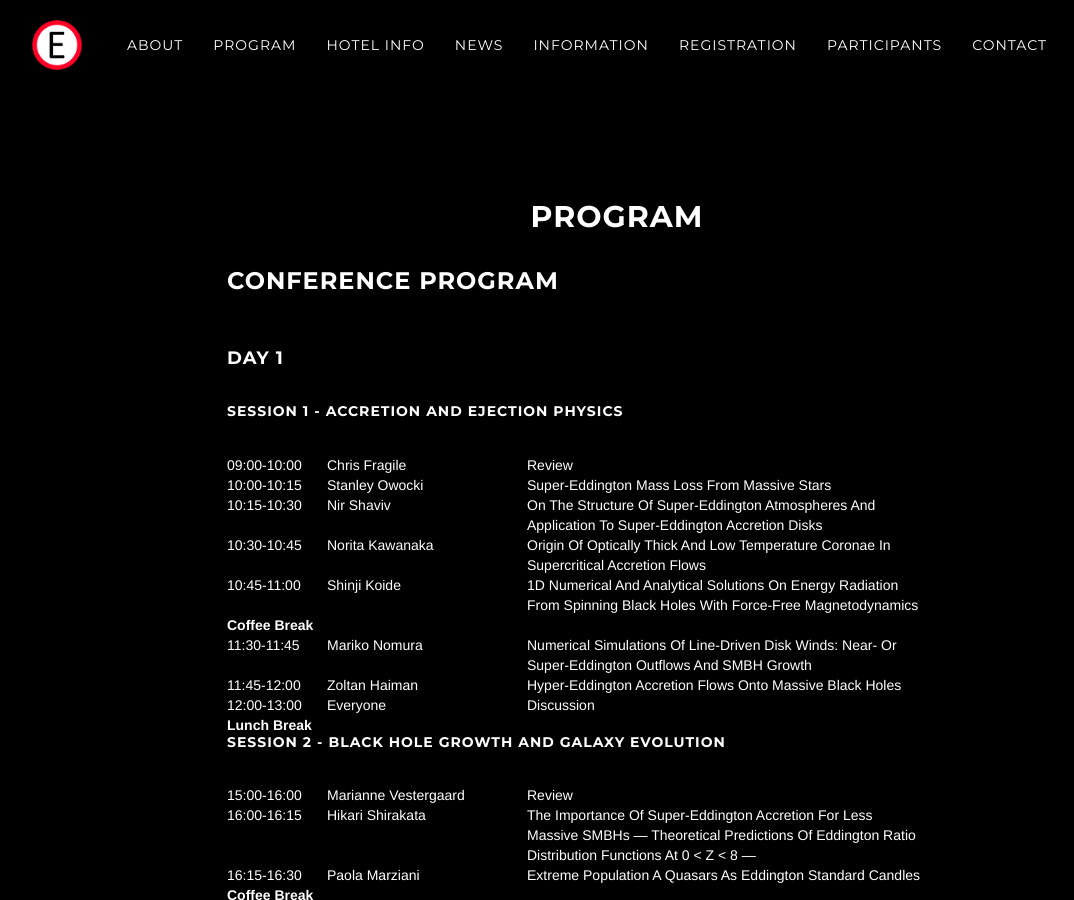
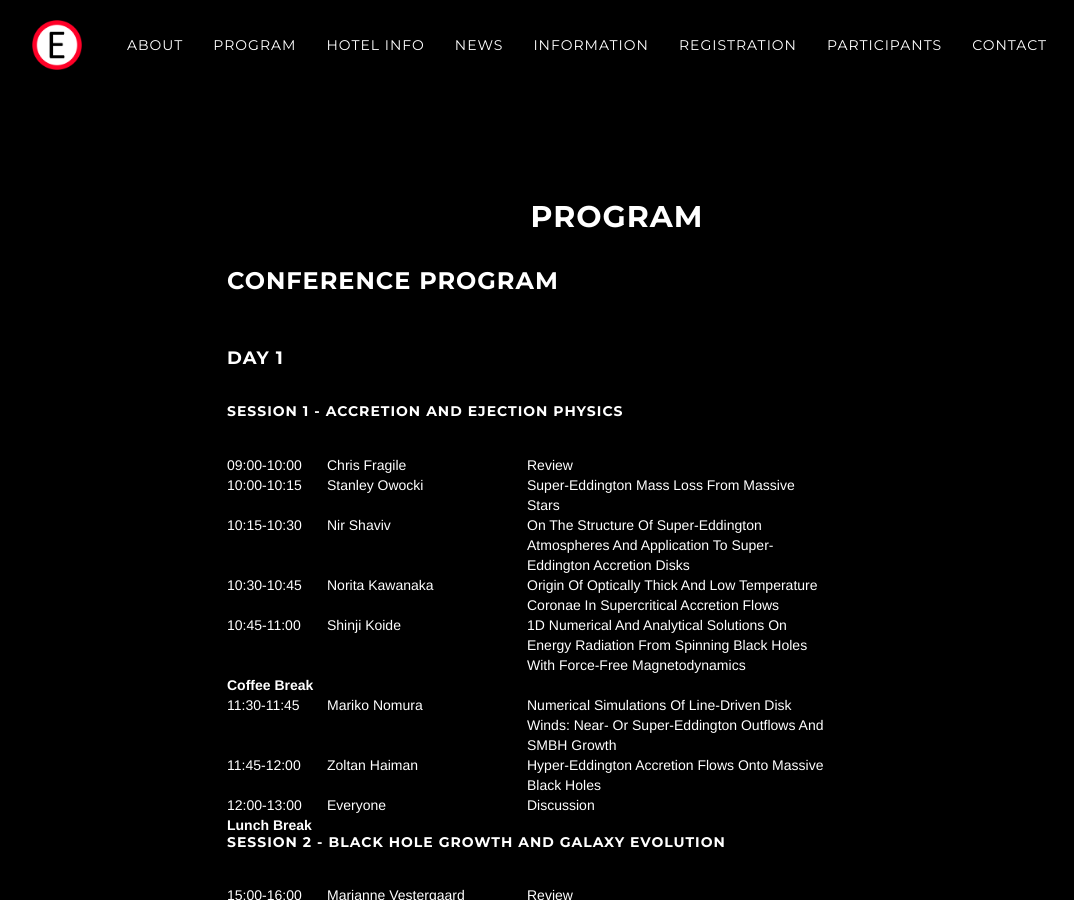
Before and after one commit to breakingthelimits/supereddington2018, a Jekyll site: the page built from program/index.html, in a window 1280 px wide and 900 px high. Shown: the whole window, without its empty margins (38-1112 px from the left). Built offline with Jekyll 4.4.1, drawn with Linux system fonts in a browser that asks for light colours.

Commit message:
Update index.html

```diff
--- a/program/index.html
+++ b/program/index.html
@@ -8,185 +8,187 @@
   Conference program
   </h3>
 
+
 <br/><h4>Day 1</h4>
 
 <h5>Session 1 - Accretion and ejection physics</h5>
 <div style="width:100% ;float:left; margin:auto;">
-<div style="float:left; width:100px;">09:00-10:00 </div><div style="float:left; width:200px;">Chris Fragile</div> <div style="float:left;width:400px;" >Review</div>
+<div style="float:left; width:100px;">09:00-10:00 </div><div style="float:left; width:200px;">Chris Fragile</div> <div style="float:left;width:300px;" >Review</div>
 </div><br/>
 <div style="width:100% ;float:left; margin:auto;">
-<div style="float:left; width:100px;">10:00-10:15 </div><div style="float:left; width:200px;">Stanley Owocki</div> <div style="float:left;width:400px;" >Super-Eddington Mass Loss From Massive Stars</div>
+<div style="float:left; width:100px;">10:00-10:15 </div><div style="float:left; width:200px;">Stanley Owocki</div> <div style="float:left;width:300px;" >Super-Eddington Mass Loss From Massive Stars</div>
 </div><br/>
 <div style="width:100% ;float:left; margin:auto;">
-<div style="float:left; width:100px;">10:15-10:30 </div><div style="float:left; width:200px;">Nir Shaviv</div> <div style="float:left;width:400px;" >On The Structure Of Super-Eddington Atmospheres And Application To Super-Eddington Accretion Disks</div>
+<div style="float:left; width:100px;">10:15-10:30 </div><div style="float:left; width:200px;">Nir Shaviv</div> <div style="float:left;width:300px;" >On The Structure Of Super-Eddington Atmospheres And Application To Super-Eddington Accretion Disks</div>
 </div><br/>
 <div style="width:100% ;float:left; margin:auto;">
-<div style="float:left; width:100px;">10:30-10:45 </div><div style="float:left; width:200px;">Norita Kawanaka</div> <div style="float:left;width:400px;" >Origin Of Optically Thick And Low Temperature Coronae In Supercritical Accretion Flows</div>
+<div style="float:left; width:100px;">10:30-10:45 </div><div style="float:left; width:200px;">Norita Kawanaka</div> <div style="float:left;width:300px;" >Origin Of Optically Thick And Low Temperature Coronae In Supercritical Accretion Flows</div>
 </div><br/>
 <div style="width:100% ;float:left; margin:auto;">
-<div style="float:left; width:100px;">10:45-11:00 </div><div style="float:left; width:200px;">Shinji Koide</div> <div style="float:left;width:400px;" >1D Numerical And Analytical Solutions  On Energy Radiation From Spinning Black Holes With Force-Free Magnetodynamics</div>
+<div style="float:left; width:100px;">10:45-11:00 </div><div style="float:left; width:200px;">Shinji Koide</div> <div style="float:left;width:300px;" >1D Numerical And Analytical Solutions  On Energy Radiation From Spinning Black Holes With Force-Free Magnetodynamics</div>
 </div><br/>
 <strong>Coffee Break</strong> <br/>
 <div style="width:100% ;float:left; margin:auto;">
-<div style="float:left; width:100px;">11:30-11:45 </div><div style="float:left; width:200px;">Mariko Nomura</div> <div style="float:left;width:400px;" >Numerical Simulations Of Line-Driven Disk Winds: Near- Or Super-Eddington Outflows And SMBH Growth </div>
+<div style="float:left; width:100px;">11:30-11:45 </div><div style="float:left; width:200px;">Mariko Nomura</div> <div style="float:left;width:300px;" >Numerical Simulations Of Line-Driven Disk Winds: Near- Or Super-Eddington Outflows And SMBH Growth </div>
 </div><br/>
 <div style="width:100% ;float:left; margin:auto;">
-<div style="float:left; width:100px;">11:45-12:00 </div><div style="float:left; width:200px;">Zoltan Haiman</div> <div style="float:left;width:400px;" >Hyper-Eddington Accretion Flows Onto Massive Black Holes</div>
+<div style="float:left; width:100px;">11:45-12:00 </div><div style="float:left; width:200px;">Zoltan Haiman</div> <div style="float:left;width:300px;" >Hyper-Eddington Accretion Flows Onto Massive Black Holes</div>
 </div><br/>
 <div style="width:100% ;float:left; margin:auto;">
-<div style="float:left; width:100px;">12:00-13:00 </div><div style="float:left; width:200px;">Everyone</div> <div style="float:left;width:400px;" >Discussion</div>
+<div style="float:left; width:100px;">12:00-13:00 </div><div style="float:left; width:200px;">Everyone</div> <div style="float:left;width:300px;" >Discussion</div>
 </div><br/>
 <strong>Lunch Break</strong> <br/>
 <h5>Session 2 - Black hole growth and galaxy evolution</h5>
 <div style="width:100% ;float:left; margin:auto;">
-<div style="float:left; width:100px;">15:00-16:00 </div><div style="float:left; width:200px;">Marianne Vestergaard</div> <div style="float:left;width:400px;" >Review</div>
+<div style="float:left; width:100px;">15:00-16:00 </div><div style="float:left; width:200px;">Marianne Vestergaard</div> <div style="float:left;width:300px;" >Review</div>
 </div><br/>
 <div style="width:100% ;float:left; margin:auto;">
-<div style="float:left; width:100px;">16:00-16:15 </div><div style="float:left; width:200px;">Hikari Shirakata</div> <div style="float:left;width:400px;" >The Importance Of Super-Eddington Accretion For Less Massive SMBHs — Theoretical Predictions Of Eddington Ratio Distribution Functions At 0 < Z < 8 —</div>
+<div style="float:left; width:100px;">16:00-16:15 </div><div style="float:left; width:200px;">Hikari Shirakata</div> <div style="float:left;width:300px;" >The Importance Of Super-Eddington Accretion For Less Massive SMBHs — Theoretical Predictions Of Eddington Ratio Distribution Functions At 0 < Z < 8 —</div>
 </div><br/>
 <div style="width:100% ;float:left; margin:auto;">
-<div style="float:left; width:100px;">16:15-16:30 </div><div style="float:left; width:200px;">Paola Marziani</div> <div style="float:left;width:400px;" >Extreme Population A Quasars As Eddington Standard Candles</div>
+<div style="float:left; width:100px;">16:15-16:30 </div><div style="float:left; width:200px;">Paola Marziani</div> <div style="float:left;width:300px;" >Extreme Population A Quasars As Eddington Standard Candles</div>
 </div><br/>
 <strong>Coffee Break</strong> <br/>
 <div style="width:100% ;float:left; margin:auto;">
-<div style="float:left; width:100px;">17:00-17:15 </div><div style="float:left; width:200px;">Swayamtrupta Panda</div> <div style="float:left;width:400px;" >Quasar Main Sequence: Effect Of The Warm Corona On The Production Of Feii</div>
+<div style="float:left; width:100px;">17:00-17:15 </div><div style="float:left; width:200px;">Swayamtrupta Panda</div> <div style="float:left;width:300px;" >Quasar Main Sequence: Effect Of The Warm Corona On The Production Of Feii</div>
 </div><br/>
 <div style="width:100% ;float:left; margin:auto;">
-<div style="float:left; width:100px;">17:15-18:15 </div><div style="float:left; width:200px;">Everyone</div> <div style="float:left;width:400px;" >Discussion</div>
+<div style="float:left; width:100px;">17:15-18:15 </div><div style="float:left; width:200px;">Everyone</div> <div style="float:left;width:300px;" >Discussion</div>
 </div><br/>
 
 <br/><h4>Day 2</h4>
 
 <h5>Session 3 - Active Galactic Nuclei and quasars</h5>
 <div style="width:100% ;float:left; margin:auto;">
-<div style="float:left; width:100px;">09:00-10:00 </div><div style="float:left; width:200px;">Nadia Zakamska</div> <div style="float:left;width:400px;" >Review</div>
+<div style="float:left; width:100px;">09:00-10:00 </div><div style="float:left; width:200px;">Nadia Zakamska</div> <div style="float:left;width:300px;" >Review</div>
 </div><br/>
 <div style="width:100% ;float:left; margin:auto;">
-<div style="float:left; width:100px;">10:00-10:15 </div><div style="float:left; width:200px;">Frederick Davies</div> <div style="float:left;width:400px;" >Direct Evidence For Super-Eddington Accretion In Z>7 Quasars</div>
+<div style="float:left; width:100px;">10:00-10:15 </div><div style="float:left; width:200px;">Frederick Davies</div> <div style="float:left;width:300px;" >Direct Evidence For Super-Eddington Accretion In Z>7 Quasars</div>
 </div><br/>
 <div style="width:100% ;float:left; margin:auto;">
-<div style="float:left; width:100px;">10:15-10:30 </div><div style="float:left; width:200px;">Valentina Braito</div> <div style="float:left;width:400px;" >The New Extreme Disk Wind Of MCG -03-58-007</div>
+<div style="float:left; width:100px;">10:15-10:30 </div><div style="float:left; width:200px;">Valentina Braito</div> <div style="float:left;width:300px;" >The New Extreme Disk Wind Of MCG -03-58-007</div>
 </div><br/>
 <div style="width:100% ;float:left; margin:auto;">
-<div style="float:left; width:100px;">10:30-10:45 </div><div style="float:left; width:200px;">Andrew Lobban</div> <div style="float:left;width:400px;" >Detailed Spectral-Timing Analysis Of The Qso Pg 1211+143 Through A Large Xmm-Newton+Nustar Campaign</div>
+<div style="float:left; width:100px;">10:30-10:45 </div><div style="float:left; width:200px;">Andrew Lobban</div> <div style="float:left;width:300px;" >Detailed Spectral-Timing Analysis Of The Qso Pg 1211+143 Through A Large Xmm-Newton+Nustar Campaign</div>
 </div><br/>
 <div style="width:100% ;float:left; margin:auto;">
-<div style="float:left; width:100px;">10:45-11:00 </div><div style="float:left; width:200px;">Gabriele Matzeu</div> <div style="float:left;width:400px;" >The Evidence For A Radiatively Driven Disc-Wind In Pds 456</div>
+<div style="float:left; width:100px;">10:45-11:00 </div><div style="float:left; width:200px;">Gabriele Matzeu</div> <div style="float:left;width:300px;" >The Evidence For A Radiatively Driven Disc-Wind In Pds 456</div>
 </div><br/>
 <strong>Coffee Break</strong> <br/>
 <div style="width:100% ;float:left; margin:auto;">
-<div style="float:left; width:100px;">11:30-11:45 </div><div style="float:left; width:200px;">Toshihiro Kawaguchi</div> <div style="float:left;width:400px;" >A 100-Pc Scale, Fast And Dense Outflow In A Super-Eddington Accreting Active Galactic Nucleus</div>
+<div style="float:left; width:100px;">11:30-11:45 </div><div style="float:left; width:200px;">Toshihiro Kawaguchi</div> <div style="float:left;width:300px;" >A 100-Pc Scale, Fast And Dense Outflow In A Super-Eddington Accreting Active Galactic Nucleus</div>
 </div><br/>
 <div style="width:100% ;float:left; margin:auto;">
-<div style="float:left; width:100px;">11:45-12:00 </div><div style="float:left; width:200px;">Nicholas Ross</div> <div style="float:left;width:400px;" >A Wise Investigation Of The Full Z>5 Quasar Population</div>
+<div style="float:left; width:100px;">11:45-12:00 </div><div style="float:left; width:200px;">Nicholas Ross</div> <div style="float:left;width:300px;" >A Wise Investigation Of The Full Z>5 Quasar Population</div>
 </div><br/>
 <div style="width:100% ;float:left; margin:auto;">
-<div style="float:left; width:100px;">12:00-12:15 </div><div style="float:left; width:200px;">Michael Parker</div> <div style="float:left;width:400px;" >Ufos, Reflection, And The Eddington Limit</div>
+<div style="float:left; width:100px;">12:00-12:15 </div><div style="float:left; width:200px;">Michael Parker</div> <div style="float:left;width:300px;" >Ufos, Reflection, And The Eddington Limit</div>
 </div><br/>
 <div style="width:100% ;float:left; margin:auto;">
-<div style="float:left; width:100px;">12:15-12:30 </div><div style="float:left; width:200px;">Tracey Jane Turner</div> <div style="float:left;width:400px;" >New Insights Into X-Ray Reprocessing In Agn</div>
+<div style="float:left; width:100px;">12:15-12:30 </div><div style="float:left; width:200px;">Tracey Jane Turner</div> <div style="float:left;width:300px;" >New Insights Into X-Ray Reprocessing In Agn</div>
 </div><br/>
 <div style="width:100% ;float:left; margin:auto;">
-<div style="float:left; width:100px;">12:30-12:45 </div><div style="float:left; width:200px;">Laura Brenneman</div> <div style="float:left;width:400px;" >Illuminating The Disk/Corona/Jet Connection In Nls1 Galaxies</div>
+<div style="float:left; width:100px;">12:30-12:45 </div><div style="float:left; width:200px;">Laura Brenneman</div> <div style="float:left;width:300px;" >Illuminating The Disk/Corona/Jet Connection In Nls1 Galaxies</div>
 </div><br/>
 <div style="width:100% ;float:left; margin:auto;">
-<div style="float:left; width:100px;">12:45-13:00 </div><div style="float:left; width:200px;">James Reeves</div> <div style="float:left;width:400px;" >Catching Ultra Fast Outflows In A Low Flux State</div>
+<div style="float:left; width:100px;">12:45-13:00 </div><div style="float:left; width:200px;">James Reeves</div> <div style="float:left;width:300px;" >Catching Ultra Fast Outflows In A Low Flux State</div>
 </div><br/>
 <div style="width:100% ;float:left; margin:auto;">
-<div style="float:left; width:100px;">13:00-13:15 </div><div style="float:left; width:200px;">Francesco Tombesi</div> <div style="float:left;width:400px;" >Mapping Supermassive Black Hole Winds, From The Event Horizon Up To Galaxy Scales</div>
+<div style="float:left; width:100px;">13:00-13:15 </div><div style="float:left; width:200px;">Francesco Tombesi</div> <div style="float:left;width:300px;" >Mapping Supermassive Black Hole Winds, From The Event Horizon Up To Galaxy Scales</div>
 </div><br/>
 
 <br/><h4>Day 3</h4>
 
 <div style="width:100% ;float:left; margin:auto;">
-<div style="float:left; width:100px;">09:00-10:00 </div><div style="float:left; width:200px;">Everyone</div> <div style="float:left;width:400px;" >Discussion</div>
+<div style="float:left; width:100px;">09:00-10:00 </div><div style="float:left; width:200px;">Everyone</div> <div style="float:left;width:300px;" >Discussion</div>
 </div><br/>
 <h5>Session 4 - Galactic super-Eddington black holes and neutron stars</h5>
 <div style="width:100% ;float:left; margin:auto;">
-<div style="float:left; width:100px;">10:00-11:00 </div><div style="float:left; width:200px;">Diego Altamirano</div> <div style="float:left;width:400px;" >Review</div>
+<div style="float:left; width:100px;">10:00-11:00 </div><div style="float:left; width:200px;">Diego Altamirano</div> <div style="float:left;width:300px;" >Review</div>
 </div><br/>
 <strong>Coffee Break</strong> <br/>
 <div style="width:100% ;float:left; margin:auto;">
-<div style="float:left; width:100px;">11:30-11:45 </div><div style="float:left; width:200px;">Idel Waisberg</div> <div style="float:left;width:400px;" >Optical Interferometry Of A Microquasar: Resolving Supereddington Outflows In SS 433</div>
+<div style="float:left; width:100px;">11:30-11:45 </div><div style="float:left; width:200px;">Idel Waisberg</div> <div style="float:left;width:300px;" >Optical Interferometry Of A Microquasar: Resolving Supereddington Outflows In SS 433</div>
 </div><br/>
 <div style="width:100% ;float:left; margin:auto;">
-<div style="float:left; width:100px;">11:45-12:00 </div><div style="float:left; width:200px;">Abigail Stevens</div> <div style="float:left;width:400px;" >Phase-Resolved Spectroscopy Of The Lower Khz QPO In 4U1608-52</div>
+<div style="float:left; width:100px;">11:45-12:00 </div><div style="float:left; width:200px;">Abigail Stevens</div> <div style="float:left;width:300px;" >Phase-Resolved Spectroscopy Of The Lower Khz QPO In 4U1608-52</div>
 </div><br/>
 <div style="width:100% ;float:left; margin:auto;">
-<div style="float:left; width:100px;">12:00-12:15 </div><div style="float:left; width:200px;">Alicia López Oramas</div> <div style="float:left;width:400px;" >Vhe Gamma-Ray Observations Of Binary Systems With The Magic Telescopes</div>
+<div style="float:left; width:100px;">12:00-12:15 </div><div style="float:left; width:200px;">Alicia López Oramas</div> <div style="float:left;width:300px;" >Vhe Gamma-Ray Observations Of Binary Systems With The Magic Telescopes</div>
 </div><br/>
 <div style="width:100% ;float:left; margin:auto;">
-<div style="float:left; width:100px;">12:15-12:30 </div><div style="float:left; width:200px;">Pavel Medvedev</div> <div style="float:left;width:400px;" >Biometrics Of X-Ray Jets In SS 433: Joint Analysis Of Xmm-Newton, Chandra And Nustar Data</div>
+<div style="float:left; width:100px;">12:15-12:30 </div><div style="float:left; width:200px;">Pavel Medvedev</div> <div style="float:left;width:300px;" >Biometrics Of X-Ray Jets In SS 433: Joint Analysis Of Xmm-Newton, Chandra And Nustar Data</div>
 </div><br/>
 <strong>Lunch Break</strong> <br/>
 <div style="width:100% ;float:left; margin:auto;">
-<div style="float:left; width:100px;">15:00-16:00 </div><div style="float:left; width:200px;">Everyone</div> <div style="float:left;width:400px;" >Discussion</div>
+<div style="float:left; width:100px;">15:00-16:00 </div><div style="float:left; width:200px;">Everyone</div> <div style="float:left;width:300px;" >Discussion</div>
 </div><br/>
 <strong>Coffee Break</strong> <br/>
 <h5>Session 5 - Ultraluminous X-ray sources</h5>
 <div style="width:100% ;float:left; margin:auto;">
-<div style="float:left; width:100px;">17:00-18:00 </div><div style="float:left; width:200px;">Matt Middleton</div> <div style="float:left;width:400px;" >Review</div>
+<div style="float:left; width:100px;">17:00-18:00 </div><div style="float:left; width:200px;">Matt Middleton</div> <div style="float:left;width:300px;" >Review</div>
 </div><br/>
 <div style="width:100% ;float:left; margin:auto;">
-<div style="float:left; width:100px;">18:00-18:15 </div><div style="float:left; width:200px;">Stefania Carpano</div> <div style="float:left;width:400px;" >Monitoring The Pulse Period And Flux Of NGC 300 ULX1</div>
+<div style="float:left; width:100px;">18:00-18:15 </div><div style="float:left; width:200px;">Stefania Carpano</div> <div style="float:left;width:300px;" >Monitoring The Pulse Period And Flux Of NGC 300 ULX1</div>
 </div><br/>
 
 <br/><h4>Day 4</h4>
 
 <div style="width:100% ;float:left; margin:auto;">
-<div style="float:left; width:100px;">09:00-09:15 </div><div style="float:left; width:200px;">Manfred Pakull</div> <div style="float:left;width:400px;" >The Mechanical Power Of ULXs</div>
+<div style="float:left; width:100px;">09:00-09:15 </div><div style="float:left; width:200px;">Manfred Pakull</div> <div style="float:left;width:300px;" >The Mechanical Power Of ULXs</div>
 </div><br/>
 <div style="width:100% ;float:left; margin:auto;">
-<div style="float:left; width:100px;">09:15-09:30 </div><div style="float:left; width:200px;">Tana Joseph</div> <div style="float:left;width:400px;" >ULXs In Globular Clusters: A Different Type Of Super Eddington Source </div>
+<div style="float:left; width:100px;">09:15-09:30 </div><div style="float:left; width:200px;">Tana Joseph</div> <div style="float:left;width:300px;" >ULXs In Globular Clusters: A Different Type Of Super Eddington Source </div>
 </div><br/>
 <div style="width:100% ;float:left; margin:auto;">
-<div style="float:left; width:100px;">09:30-09:45 </div><div style="float:left; width:200px;">Felix Fuerst</div> <div style="float:left;width:400px;" >Two Periods And One Orbit:  Variability And Ephemeris Of NGC 7793 P13</div>
+<div style="float:left; width:100px;">09:30-09:45 </div><div style="float:left; width:200px;">Felix Fuerst</div> <div style="float:left;width:300px;" >Two Periods And One Orbit:  Variability And Ephemeris Of NGC 7793 P13</div>
 </div><br/>
 <div style="width:100% ;float:left; margin:auto;">
-<div style="float:left; width:100px;">09:45-10:00 </div><div style="float:left; width:200px;">Sergey Sazonov</div> <div style="float:left;width:400px;" >Nustar Observations Of The Nearest ULX, M33 X-8: A Black Hole In A Very High State?</div>
+<div style="float:left; width:100px;">09:45-10:00 </div><div style="float:left; width:200px;">Sergey Sazonov</div> <div style="float:left;width:300px;" >Nustar Observations Of The Nearest ULX, M33 X-8: A Black Hole In A Very High State?</div>
 </div><br/>
 <div style="width:100% ;float:left; margin:auto;">
-<div style="float:left; width:100px;">10:00-10:15 </div><div style="float:left; width:200px;">Hannah Earnshaw</div> <div style="float:left;width:400px;" >Old And New: A Broadband Look At The ULXs Of NGC 6946</div>
+<div style="float:left; width:100px;">10:00-10:15 </div><div style="float:left; width:200px;">Hannah Earnshaw</div> <div style="float:left;width:300px;" >Old And New: A Broadband Look At The ULXs Of NGC 6946</div>
 </div><br/>
 <div style="width:100% ;float:left; margin:auto;">
-<div style="float:left; width:100px;">10:15-10:30 </div><div style="float:left; width:200px;">Dom Walton</div> <div style="float:left;width:400px;" >A Potential Cyclotron Feature In The ULX Pulsar NGC 300 ULX1</div>
+<div style="float:left; width:100px;">10:15-10:30 </div><div style="float:left; width:200px;">Dom Walton</div> <div style="float:left;width:300px;" >A Potential Cyclotron Feature In The ULX Pulsar NGC 300 ULX1</div>
 </div><br/>
 <div style="width:100% ;float:left; margin:auto;">
-<div style="float:left; width:100px;">10:30-10:45 </div><div style="float:left; width:200px;">Jithesh Vadakkumthani</div> <div style="float:left;width:400px;" >X-Ray Spectral Studies Of The Ultra-Luminous X-Ray Source M81 X-6</div>
+<div style="float:left; width:100px;">10:30-10:45 </div><div style="float:left; width:200px;">Jithesh Vadakkumthani</div> <div style="float:left;width:300px;" >X-Ray Spectral Studies Of The Ultra-Luminous X-Ray Source M81 X-6</div>
 </div><br/>
 <div style="width:100% ;float:left; margin:auto;">
-<div style="float:left; width:100px;">10:45-11:00 </div><div style="float:left; width:200px;">Murray Brightman</div> <div style="float:left;width:400px;" >Magnetic Field Strength Of An Neutron-Star-Powered Ultraluminous X-Ray Source</div>
+<div style="float:left; width:100px;">10:45-11:00 </div><div style="float:left; width:200px;">Murray Brightman</div> <div style="float:left;width:300px;" >Magnetic Field Strength Of An Neutron-Star-Powered Ultraluminous X-Ray Source</div>
 </div><br/>
 <strong>Coffee Break</strong> <br/>
 <div style="width:100% ;float:left; margin:auto;">
-<div style="float:left; width:100px;">11:30-12:30 </div><div style="float:left; width:200px;">Everyone</div> <div style="float:left;width:400px;" >Discussion</div>
+<div style="float:left; width:100px;">11:30-12:30 </div><div style="float:left; width:200px;">Everyone</div> <div style="float:left;width:300px;" >Discussion</div>
 </div><br/>
 <strong>Lunch Break</strong> <br/>
 <h5>Session 6 - Gamma-ray bursts, tidal disruption events, and gravitational waves</h5>
 <div style="width:100% ;float:left; margin:auto;">
-<div style="float:left; width:100px;">15:00-16:00 </div><div style="float:left; width:200px;">Eleonora Troja</div> <div style="float:left;width:400px;" >Review</div>
+<div style="float:left; width:100px;">15:00-16:00 </div><div style="float:left; width:200px;">Eleonora Troja</div> <div style="float:left;width:300px;" >Review</div>
 </div><br/>
 <div style="width:100% ;float:left; margin:auto;">
-<div style="float:left; width:100px;">16:00-16:15 </div><div style="float:left; width:200px;">Marcello Giroletti</div> <div style="float:left;width:400px;" >Re-Solving The Jet/Cocoon Riddle Of The First Gravitational Wave With An  Electromagnetic Counterpart</div>
+<div style="float:left; width:100px;">16:00-16:15 </div><div style="float:left; width:200px;">Marcello Giroletti</div> <div style="float:left;width:300px;" >Re-Solving The Jet/Cocoon Riddle Of The First Gravitational Wave With An  Electromagnetic Counterpart</div>
 </div><br/>
 <strong>Coffee Break</strong> <br/>
 <div style="width:100% ;float:left; margin:auto;">
-<div style="float:left; width:100px;">17:00-18:00 </div><div style="float:left; width:200px;">Everyone</div> <div style="float:left;width:400px;" >Discussion</div>
+<div style="float:left; width:100px;">17:00-18:00 </div><div style="float:left; width:200px;">Everyone</div> <div style="float:left;width:300px;" >Discussion</div>
 </div><br/>
 
 <br/><h4>Day 5</h4>
 
 <h5>Session 7 - New and future observatories: NICER, Athena, XARM, ...</h5>
 <div style="width:100% ;float:left; margin:auto;">
-<div style="float:left; width:100px;">09:00-10:00 </div><div style="float:left; width:200px;">Neil Cornish</div> <div style="float:left;width:400px;" >Review</div>
+<div style="float:left; width:100px;">09:00-10:00 </div><div style="float:left; width:200px;">Neil Cornish</div> <div style="float:left;width:300px;" >Review</div>
 </div><br/>
 <div style="width:100% ;float:left; margin:auto;">
-<div style="float:left; width:100px;">10:00-10:15 </div><div style="float:left; width:200px;">Abigail Stevens</div> <div style="float:left;width:400px;" >Strobe-X: X-Ray Timing And Spectroscopy On Dynamical Timescales From Microseconds To Years</div>
+<div style="float:left; width:100px;">10:00-10:15 </div><div style="float:left; width:200px;">Abigail Stevens</div> <div style="float:left;width:300px;" >Strobe-X: X-Ray Timing And Spectroscopy On Dynamical Timescales From Microseconds To Years</div>
 </div><br/>
 <strong>Coffee Break</strong> <br/>
 <div style="width:100% ;float:left; margin:auto;">
-<div style="float:left; width:100px;">11:30-12:30 </div><div style="float:left; width:200px;">Everyone</div> <div style="float:left;width:400px;" >Discussion</div>
+<div style="float:left; width:100px;">11:30-12:30 </div><div style="float:left; width:200px;">Everyone</div> <div style="float:left;width:300px;" >Discussion</div>
 </div><br/>
+
 
   <h3>
   Code of conduct for Breaking the Limits 2018
```
